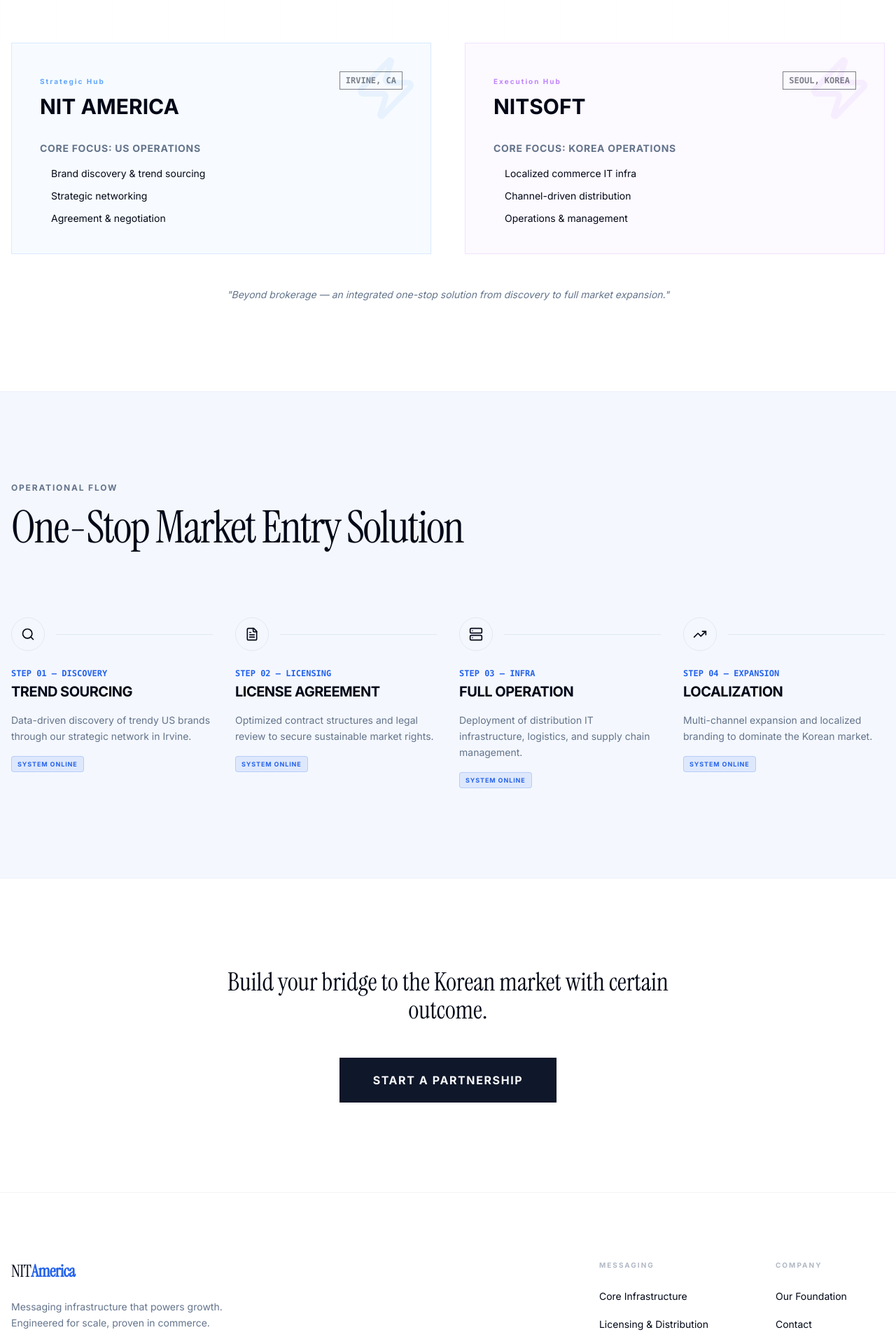
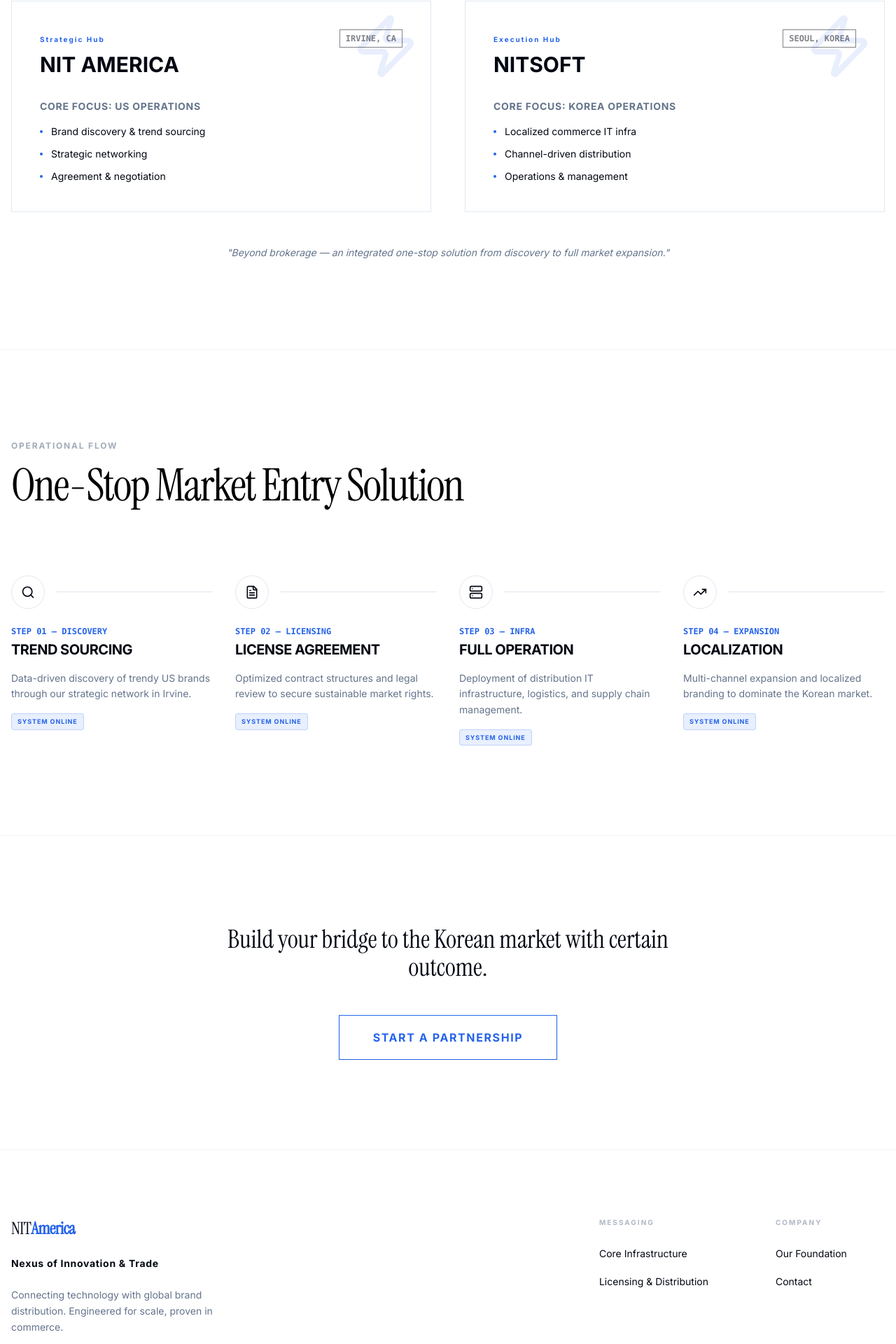
Before and after one commit to giri-nitsoft/nit-america, a React (Vite) app: page /licensing in a window 1280 px wide. Shown: the part 745-2665 px from the top of the page at 70% size. Built offline with nearby package versions, Linux system fonts and the light colour scheme.

Commit message:
V260206.1

```diff
--- a/index.html
+++ b/index.html
@@ -1,17 +1,23 @@
 <!doctype html>
 <html lang="en">
+
 <head>
   <meta charset="UTF-8" />
   <link rel="icon" type="image/svg+xml" href="/vite.svg" />
   <meta name="viewport" content="width=device-width, initial-scale=1.0" />
-    <title>NIT America | Messaging Infrastructure for Growth</title>
-    <meta name="description" content="NIT America provides robust messaging infrastructure that powers growth, proven in high-volume commerce environments." />
+  <title>NIT America | Nexus of Innovation & Trade</title>
+  <meta name="description"
+    content="NIT America: Connecting technology with global brand distribution. Messaging infrastructure that powers growth, proven in commerce." />
   <link rel="preconnect" href="https://fonts.googleapis.com">
   <link rel="preconnect" href="https://fonts.gstatic.com" crossorigin>
-    <link href="https://fonts.googleapis.com/css2?family=Inter:wght@300;400;500;600;700&family=Instrument+Serif:ital@0;1&display=swap" rel="stylesheet">
+  <link
+    href="https://fonts.googleapis.com/css2?family=Inter:wght@300;400;500;600;700&family=Instrument+Serif:ital@0;1&display=swap"
+    rel="stylesheet">
 </head>
+
 <body>
   <div id="root"></div>
   <script type="module" src="/src/main.tsx"></script>
 </body>
+
 </html>
--- a/package.json
+++ b/package.json
@@ -27,12 +27,15 @@
     "react-dom": "^18.3.1",
     "react-router-dom": "^6.30.3",
     "tailwind-merge": "^3.4.0",
-    "tailwindcss-animate": "^1.0.7"
+    "tailwindcss-animate": "^1.0.7",
+    "three": "^0.182.0",
+    "vanta": "^0.5.24"
   },
   "devDependencies": {
     "@types/node": "^25.2.1",
     "@types/react": "^18.3.28",
     "@types/react-dom": "^18.3.7",
+    "@types/three": "^0.182.0",
     "@vitejs/plugin-react-swc": "^3.11.0",
     "autoprefixer": "^10.4.20",
     "postcss": "^8.4.49",
--- a/src/components/Footer.tsx
+++ b/src/components/Footer.tsx
@@ -9,8 +9,11 @@
                         <Link to="/" className="font-serif text-2xl font-normal tracking-tight">
                             NIT<span className="font-semibold text-accent">America</span>
                         </Link>
+                        <p className="text-sm font-bold tracking-wider text-foreground">
+                            Nexus of Innovation & Trade
+                        </p>
                         <p className="text-sm text-muted-foreground leading-relaxed">
-                            Messaging infrastructure that powers growth. Engineered for scale, proven in commerce.
+                            Connecting technology with global brand distribution. Engineered for scale, proven in commerce.
                         </p>
                     </div>
 
--- a/src/components/Navbar.tsx
+++ b/src/components/Navbar.tsx
@@ -42,7 +42,7 @@
                             {link.name}
                         </Link>
                     ))}
-                    <Button asChild variant="default" className="rounded-none px-6">
+                    <Button asChild variant="outline" className="rounded-none px-6 border-accent text-accent hover:bg-accent hover:text-white transition-all duration-300">
                         <Link to="/contact">Contact</Link>
                     </Button>
                 </div>
@@ -70,7 +70,7 @@
                                         {link.name}
                                     </Link>
                                 ))}
-                                <Button asChild variant="default" className="w-full mt-4 rounded-none">
+                                <Button asChild variant="outline" className="w-full mt-4 rounded-none border-accent text-accent">
                                     <Link to="/contact">Contact</Link>
                                 </Button>
                             </nav>
--- /dev/null
+++ b/src/components/VantaGlobe.tsx
@@ -0,0 +1,84 @@
+import React, { useEffect, useRef } from 'react'
+import * as THREE from 'three'
+// @ts-ignore
+import GLOBE from 'vanta/dist/vanta.globe.min'
+
+interface VantaGlobeProps {
+    children?: React.ReactNode
+    className?: string
+}
+
+const VantaGlobe: React.FC<VantaGlobeProps> = ({ children, className }) => {
+    const vantaRef = useRef<HTMLDivElement>(null)
+    const vantaEffectRef = useRef<any>(null)
+
+    useEffect(() => {
+        const initVanta = () => {
+            if (vantaRef.current && !vantaEffectRef.current) {
+                const width = vantaRef.current.offsetWidth
+                const height = vantaRef.current.offsetHeight
+
+                if (width < 100 || height < 100) return
+
+                (window as any).THREE = THREE
+                try {
+                    vantaEffectRef.current = GLOBE({
+                        el: vantaRef.current,
+                        THREE: THREE,
+                        mouseControls: true,
+                        touchControls: true,
+                        gyroControls: false,
+                        minHeight: 200.00,
+                        minWidth: 200.00,
+                        scale: 1.00,
+                        scaleMobile: 1.00,
+                        color: 0x3b82f6,
+                        color2: 0x3b82f6,
+                        size: 1.0,
+                        backgroundColor: 0xffffff,
+                        points: 12.00,
+                        maxDistance: 20.00,
+                        spacing: 16.00,
+                        showDots: true
+                    })
+                } catch (err) {
+                    console.error('Vanta initialization error:', err)
+                }
+            }
+        }
+
+        const observer = new ResizeObserver(() => {
+            if (vantaEffectRef.current) vantaEffectRef.current.resize()
+        })
+
+        if (vantaRef.current) observer.observe(vantaRef.current)
+
+        // Give layout a moment to settle
+        const timer = setTimeout(initVanta, 500)
+
+        return () => {
+            clearTimeout(timer)
+            if (vantaEffectRef.current) {
+                vantaEffectRef.current.destroy()
+                vantaEffectRef.current = null
+            }
+            observer.disconnect()
+        }
+    }, [])
+
+    return (
+        <div ref={vantaRef} className={className} style={{ width: '100%', height: '100%' }}>
+            {children}
+            <style>{`
+        .vanta-canvas {
+          opacity: 0.5 !important;
+          width: 100% !important;
+          height: 100% !important;
+          display: block !important;
+        }
+      `}</style>
+        </div>
+    )
+}
+
+export default VantaGlobe
--- a/src/pages/Company/index.tsx
+++ b/src/pages/Company/index.tsx
@@ -2,8 +2,8 @@
 
 const Company = () => {
     return (
-        <div className="relative min-h-screen">
-            <div className="fixed inset-0 z-[-1] bg-grid opacity-10" />
+        <div className="relative min-h-screen bg-white">
+            {/* Background elements removed for consistency */}
 
             <section className="container pt-32 pb-24">
                 <motion.div
@@ -14,7 +14,7 @@
                     <span className="text-overline">COMPANY</span>
                     <h1 className="text-hero mb-8">Engineering the bridge.</h1>
                     <p className="text-xl text-muted-foreground max-w-2xl">
-                        NIT America is an extension of NIT Group. We combine technical messaging infrastructure with specialized market execution.
+                        NIT — Nexus of Innovation & Trade. We connect technical messaging infrastructure with global brand distribution, creating a bridge for market-ready execution.
                     </p>
                 </motion.div>
             </section>
@@ -47,7 +47,7 @@
             </section>
 
             {/* Presence */}
-            <section className="border-t border-border/50 py-32 bg-accent/5">
+            <section className="border-t border-border/50 py-32">
                 <div className="container">
                     <div className="grid md:grid-cols-2 gap-24 items-center">
                         <div className="space-y-6">
--- a/src/pages/Home/index.tsx
+++ b/src/pages/Home/index.tsx
@@ -2,59 +2,47 @@
 import { ArrowRight } from 'lucide-react';
 import { Button } from "@/components/ui/button";
 import { motion } from "framer-motion";
+import VantaGlobe from '@/components/VantaGlobe';
 
 const Home = () => {
     return (
-        <div className="relative min-h-screen">
-            {/* Background Decorative Elements */}
-            <div className="fixed inset-0 z-[-1] bg-grid opacity-20" />
-            <div className="fixed top-[-10%] right-[-10%] w-[70%] h-[70%] z-[-1] glow-orb" />
+        <div className="relative min-h-screen bg-white">
+            {/* Background Decorative Elements removed for clean minimalist look */}
 
             {/* Hero Section */}
             <section className="container pt-32 pb-24 md:pt-48 md:pb-32">
-                <div className="flex flex-col md:flex-row items-center justify-between gap-12">
+                <div className="relative min-h-[500px] flex items-center">
+                    {/* Layer 0: Wide Aspect Ratio Globe Container (800x500) */}
+                    <div className="absolute top-1/2 -translate-y-1/2 right-0 w-full md:w-[850px] h-full md:h-[550px] z-0 pointer-events-none">
+                        <VantaGlobe />
+                    </div>
+
+                    {/* Layer 1: Foreground Text (Overlapping) */}
                     <motion.div
                         initial={{ opacity: 0, y: 20 }}
                         animate={{ opacity: 1, y: 0 }}
                         transition={{ duration: 0.8, ease: "easeOut" }}
-                        className="flex-1"
+                        className="relative z-10 w-full md:w-3/5"
                     >
-                        <h1 className="text-hero mb-8">
-                            Messaging infrastructure, <br className="hidden md:block" />
-                            proven in commerce.
-                        </h1>
+                        <span className="text-overline inline-block mb-4">Nexus of Innovation & Trade</span>
+                        <div className="relative inline-block">
+                            <h1 className="text-hero mb-8 whitespace-nowrap">
+                                Messaging infrastructure, <br />
+                                proven in commerce.
+                            </h1>
+                            <div className="absolute -bottom-2 left-0 w-24 h-[1px] bg-accent opacity-50" />
+                        </div>
                         <p className="text-xl text-muted-foreground mb-12 max-w-xl">
-                            Reliable messaging systems. Market expansion.
-                            Execution-ready infrastructure for brands that demand certainty.
+                            Connecting technology with global brand distribution.
+                            Reliable messaging systems for brands that demand certainty and market expansion.
                         </p>
                         <div className="flex gap-4">
-                            <Button asChild size="lg" className="rounded-none px-8">
+                            <Button asChild size="lg" variant="outline" className="rounded-none px-8 border-accent text-accent hover:bg-accent hover:text-white transition-all duration-300">
                                 <Link to="/contact">
                                     Talk to Us <ArrowRight className="ml-2 h-5 w-5" />
                                 </Link>
                             </Button>
                         </div>
-                    </motion.div>
-
-                    {/* Technical Visual */}
-                    <motion.div
-                        initial={{ opacity: 0, scale: 0.9 }}
-                        animate={{ opacity: 0.6, scale: 1 }}
-                        transition={{ duration: 1.2, delay: 0.2 }}
-                        className="flex-1 max-w-[400px]"
-                    >
-                        <svg viewBox="0 0 400 400" className="w-full h-auto animate-[spin_60s_linear_infinite]">
-                            <circle cx="200" cy="200" r="150" fill="none" stroke="currentColor" strokeWidth="1" strokeDasharray="5,5" className="text-border" />
-                            <circle cx="200" cy="200" r="100" fill="none" stroke="currentColor" strokeWidth="1" className="text-border" />
-                            <g>
-                                <circle cx="200" cy="50" r="4" className="fill-accent" />
-                                <circle cx="350" cy="200" r="4" className="fill-accent" />
-                                <circle cx="200" cy="350" r="4" className="fill-accent" />
-                                <circle cx="50" cy="200" r="4" className="fill-accent" />
-                            </g>
-                            <path d="M200 50 L200 350" stroke="currentColor" strokeWidth="0.5" className="text-border" />
-                            <path d="M50 200 L350 200" stroke="currentColor" strokeWidth="0.5" className="text-border" />
-                        </svg>
                     </motion.div>
                 </div>
             </section>
@@ -71,7 +59,7 @@
                             transition={{ delay: i * 0.2 }}
                             viewport={{ once: true }}
                         >
-                            <h2 className="text-title max-w-3xl">{text}</h2>
+                            <h2 className="text-title whitespace-nowrap">{text}</h2>
                         </motion.div>
                     ))}
                 </div>
--- a/src/pages/Licensing/index.tsx
+++ b/src/pages/Licensing/index.tsx
@@ -13,9 +13,9 @@
             role: "Strategic Hub",
             focus: "US Operations",
             items: ["Brand discovery & trend sourcing", "Strategic networking", "Agreement & negotiation"],
-            color: "text-blue-400",
-            bg: "bg-blue-400/5",
-            border: "border-blue-400/20"
+            color: "text-accent",
+            bg: "bg-white",
+            border: "border-border"
         },
         {
             title: "NITSOFT",
@@ -23,9 +23,9 @@
             role: "Execution Hub",
             focus: "Korea Operations",
             items: ["Localized commerce IT infra", "Channel-driven distribution", "Operations & management"],
-            color: "text-purple-400",
-            bg: "bg-purple-400/5",
-            border: "border-purple-400/20"
+            color: "text-accent",
+            bg: "bg-white",
+            border: "border-border"
         }
     ];
 
@@ -61,8 +61,8 @@
     ];
 
     return (
-        <div className="relative min-h-screen">
-            <div className="fixed inset-0 z-[-1] bg-grid opacity-10" />
+        <div className="relative min-h-screen bg-white">
+            {/* Background elements removed */}
 
             {/* Hero Section */}
             <section className="container pt-32 pb-24 border-b border-border/50">
@@ -126,7 +126,7 @@
             </section>
 
             {/* Process Section */}
-            <section className="border-y border-border/50 py-32 bg-accent/5">
+            <section className="border-y border-border/50 py-32">
                 <div className="container">
                     <motion.div
                         initial={{ opacity: 0 }}
@@ -181,7 +181,7 @@
                     className="max-w-2xl mx-auto space-y-12"
                 >
                     <h2 className="text-2xl md:text-4xl font-serif">Build your bridge to the Korean market with certain outcome.</h2>
-                    <Button size="lg" className="rounded-none px-12 h-16 text-md font-bold uppercase tracking-widest" onClick={() => navigate('/contact')}>
+                    <Button size="lg" variant="outline" className="rounded-none px-12 h-16 text-md font-bold uppercase tracking-widest border-accent text-accent hover:bg-accent hover:text-white transition-all duration-300" onClick={() => navigate('/contact')}>
                         Start a Partnership
                     </Button>
                 </motion.div>
--- a/src/styles/global.css
+++ b/src/styles/global.css
@@ -19,10 +19,12 @@
 @layer utilities {
     .text-hero {
         font-family: 'Instrument Serif', serif;
-        font-size: clamp(3.5rem, 10vw, 7rem);
+        font-size: clamp(3.5rem, 8vw, 5rem);
+        /* Max size is now 80px (5rem) */
         line-height: 0.95;
         letter-spacing: -0.04em;
         font-weight: 400;
+        color: #000;
     }
 
     .text-title {
@@ -31,19 +33,20 @@
         line-height: 1;
         letter-spacing: -0.03em;
         font-weight: 400;
+        color: #000;
     }
 
     .text-overline {
-        @apply uppercase tracking-[0.15em] text-[0.75rem] font-bold text-muted-foreground mb-4 block;
+        @apply uppercase tracking-[0.15em] text-[0.75rem] font-bold text-muted-foreground/60 mb-4 block;
     }
 
     .bg-grid {
-        background-image: linear-gradient(to right, hsl(var(--border) / 0.5) 1px, transparent 1px),
-            linear-gradient(to bottom, hsl(var(--border) / 0.5) 1px, transparent 1px);
+        background-image: linear-gradient(to right, hsl(var(--border) / 0.3) 1px, transparent 1px),
+            linear-gradient(to bottom, hsl(var(--border) / 0.3) 1px, transparent 1px);
         background-size: 80px 80px;
     }
 
     .glow-orb {
-        background: radial-gradient(circle, hsl(var(--accent) / 0.05) 0%, transparent 70%);
+        background: radial-gradient(circle, hsl(var(--accent) / 0.02) 0%, transparent 70%);
     }
 }
--- a/src/styles/variables.css
+++ b/src/styles/variables.css
@@ -1,15 +1,15 @@
 @layer base {
   :root {
     --background: 0 0% 100%;
-    --foreground: 222.2 84% 4.9%;
+    --foreground: 224 71.4% 4.1%;
 
     --card: 0 0% 100%;
-    --card-foreground: 222.2 84% 4.9%;
+    --card-foreground: 224 71.4% 4.1%;
 
     --popover: 0 0% 100%;
-    --popover-foreground: 222.2 84% 4.9%;
+    --popover-foreground: 224 71.4% 4.1%;
 
-    --primary: 222.2 47.4% 11.2%;
+    --primary: 221.2 83.2% 53.3%;
     --primary-foreground: 210 40% 98%;
 
     --secondary: 210 40% 96.1%;
@@ -26,9 +26,9 @@
 
     --border: 214.3 31.8% 91.4%;
     --input: 214.3 31.8% 91.4%;
-    --ring: 222.2 84% 4.9%;
+    --ring: 221.2 83.2% 53.3%;
 
-    --radius: 0.5rem;
+    --radius: 0px;
   }
 
   .dark {
```
Also changed, not shown: src/pages/Messaging/index.tsx (+4 -4 lines), 1 other file (tests, documents, lock files or other folders). Lines whose indentation alone changed are shown as unchanged.
